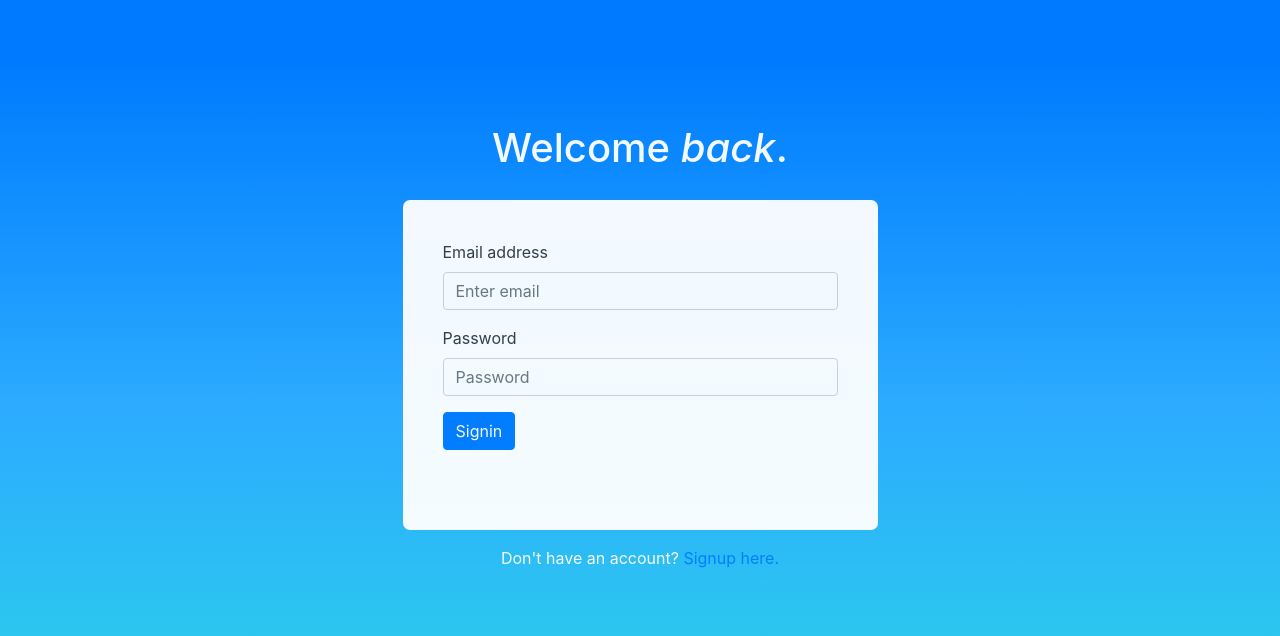
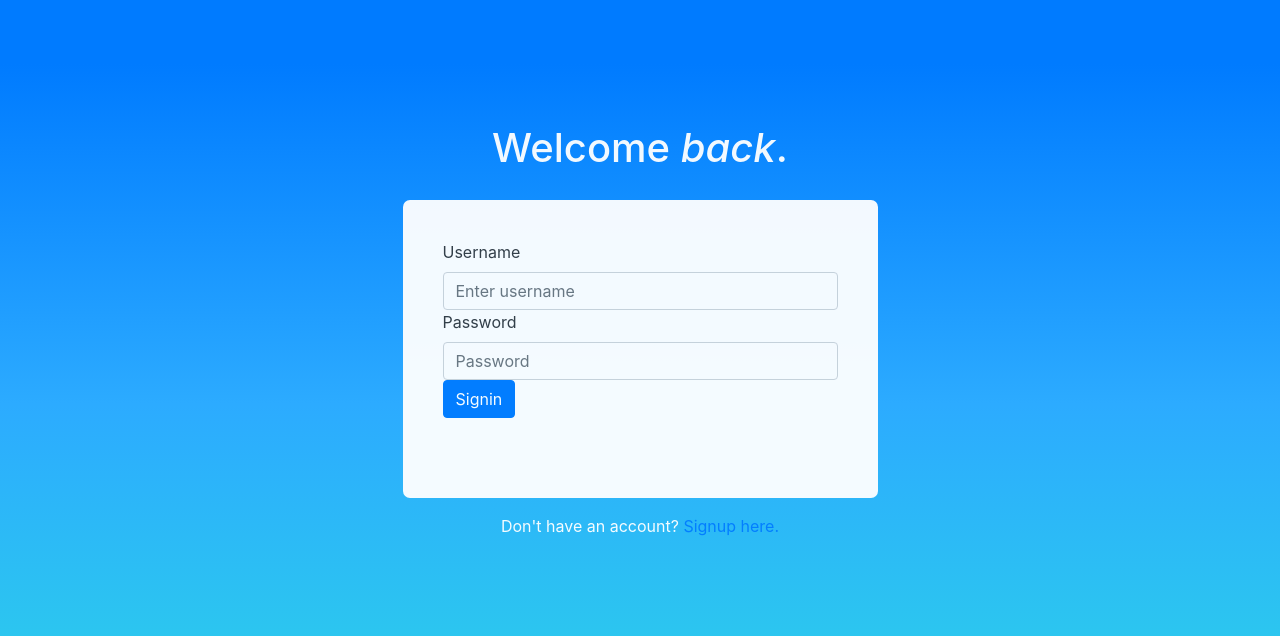
Before and after one commit to thelonster/466-Cryptocurrency-Site, a Django app: template ProjectCoin/ProjectCoin/pages/templates/login.html in a window 1280 px wide. Shown: the part 56-692 px from the top of the page. Run offline with Django 3.2, Linux system fonts and the light colour scheme; the template is opened without the code that fills it, so the values that code supplies are empty; parts of the project's set-up code (start-up, migrations or seed data) failed here and were passed over; some libraries are stand-ins or nearby versions.

Commit message:
Update login.html

```diff
--- a/ProjectCoin/ProjectCoin/pages/templates/login.html
+++ b/ProjectCoin/ProjectCoin/pages/templates/login.html
@@ -12,16 +12,17 @@
         <div class="row" style="border-radius: 7px;">
             <div class="col"></div>
             <div class="col-sm-5 text-dark bg-white softpad" style="border-radius: 7px; padding-left: 40px; padding-right: 40px;">
-                <form>
-                    <div class="form-group">
-                        <label for="exampleInputEmail1">Email address</label>
-                        <input type="email" class="form-control" id="exampleInputEmail1" aria-describedby="emailHelp"
-                            placeholder="Enter email">
-                    </div>
-                    <div class="form-group">
+                <form method = "post" action="{% url 'user_login' %}">
+                    {% csrf_token %}
+
+                        <label for="exampleInputEmail1">Username</label>
+                        <input type="username" name="username" class="form-control" id="exampleInputEmail1" aria-describedby="emailHelp"
+                            placeholder="Enter username">
+
+
                         <label for="exampleInputPassword1">Password</label>
-                        <input type="password" class="form-control" id="exampleInputPassword1" placeholder="Password">
-                    </div>
+                        <input type="password" name="password" class="form-control" id="exampleInputPassword1" placeholder="Password">
+
                     <button type="submit" class="btn btn-primary">Signin</button>
                 </form>
             </div>
```
